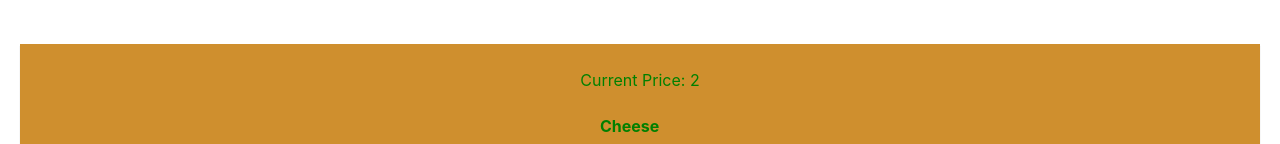
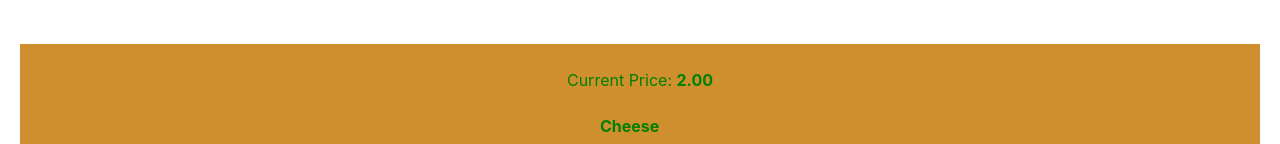
Before and after one commit to emilyjspencer/Burger-Continued, a React (Create React App) app: page / in a window 1280 px wide. Shown: the part 296-440 px from the top of the page. Built offline with nearby package versions, Linux system fonts and the light colour scheme.

Commit message:
Uses the toFixed JavaScript method to round the price to two decimal places

```diff
--- a/src/components/Burger/Selection/Selection.js
+++ b/src/components/Burger/Selection/Selection.js
@@ -21,7 +21,7 @@
 const selection = (props) => (
 
      <div className="Selection">
-         <p>Current Price: {props.price}</p>
+         <p>Current Price: <strong>{props.price.toFixed(2)}</strong></p>
          {controls.map(control => {
              return (
              <Control
```
